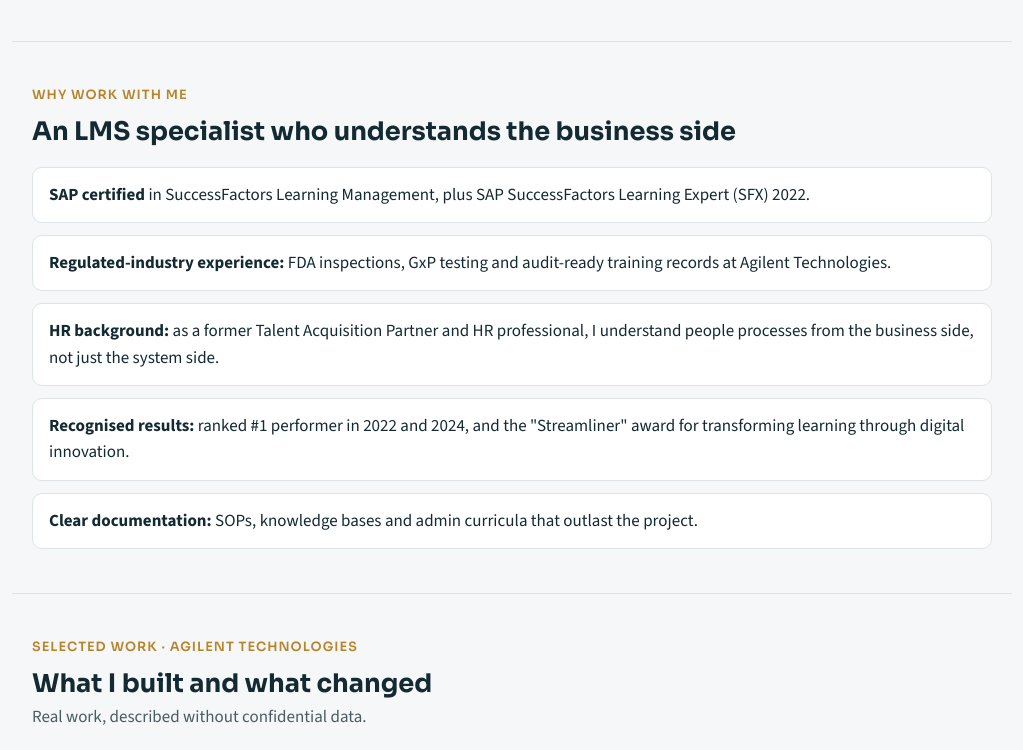
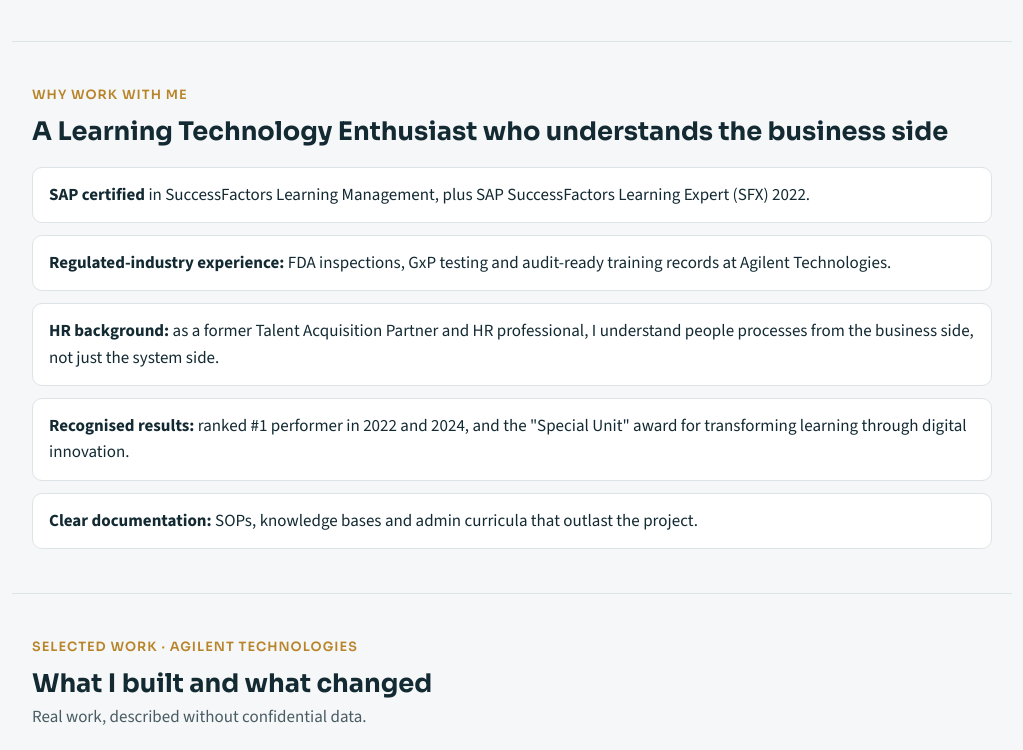
Before and after one commit to shwetaakamboj/shwetaakamboj.github.io, a plain HTML site: page index.html in a window 1280 px wide. Shown: the part 1131-1881 px from the top of the page, without its empty margins (128-1151 px from the left). Drawn offline with nearby package versions, Linux system fonts and the light colour scheme.

Commit message:
Update index.html

```diff
--- a/index.html
+++ b/index.html
@@ -160,12 +160,12 @@ footer{padding:28px 0 48px;color:var(--ink-2);font-size:.9rem;border-top:1px sol
 
 <section class="wrap" id="why">
   <div class="eyebrow">Why work with me</div>
-  <h2>An LMS specialist who understands the business side</h2>
+  <h2>A Learning Technology Enthusiast who understands the business side</h2>
   <ul class="why">
     <li><b>SAP certified</b> in SuccessFactors Learning Management, plus SAP SuccessFactors Learning Expert (SFX) 2022.</li>
     <li><b>Regulated-industry experience:</b> FDA inspections, GxP testing and audit-ready training records at Agilent Technologies.</li>
     <li><b>HR background:</b> as a former Talent Acquisition Partner and HR professional, I understand people processes from the business side, not just the system side.</li>
-    <li><b>Recognised results:</b> ranked #1 performer in 2022 and 2024, and the "Streamliner" award for transforming learning through digital innovation.</li>
+    <li><b>Recognised results:</b> ranked #1 performer in 2022 and 2024, and the "Special Unit" award for transforming learning through digital innovation.</li>
     <li><b>Clear documentation:</b> SOPs, knowledge bases and admin curricula that outlast the project.</li>
   </ul>
 </section>
@@ -214,6 +214,7 @@ footer{padding:28px 0 48px;color:var(--ink-2);font-size:.9rem;border-top:1px sol
         <tr><td>Agilent Technologies</td><td>LMS Global Training Consultant (SAP SuccessFactors Learning)</td><td class="period">2020 – 2024</td></tr>
         <tr><td>Agilent Technologies</td><td>Staffing Manager</td><td class="period">2020</td></tr>
         <tr><td>HCL</td><td>Senior HR Executive</td><td class="period">2015 – 2018</td></tr>
+        <tr><td>CSSRI-ICAR</td><td>Research Associate</td><td class="period">2009 – 2014</td></tr>
       </tbody>
     </table>
   </div>
```
